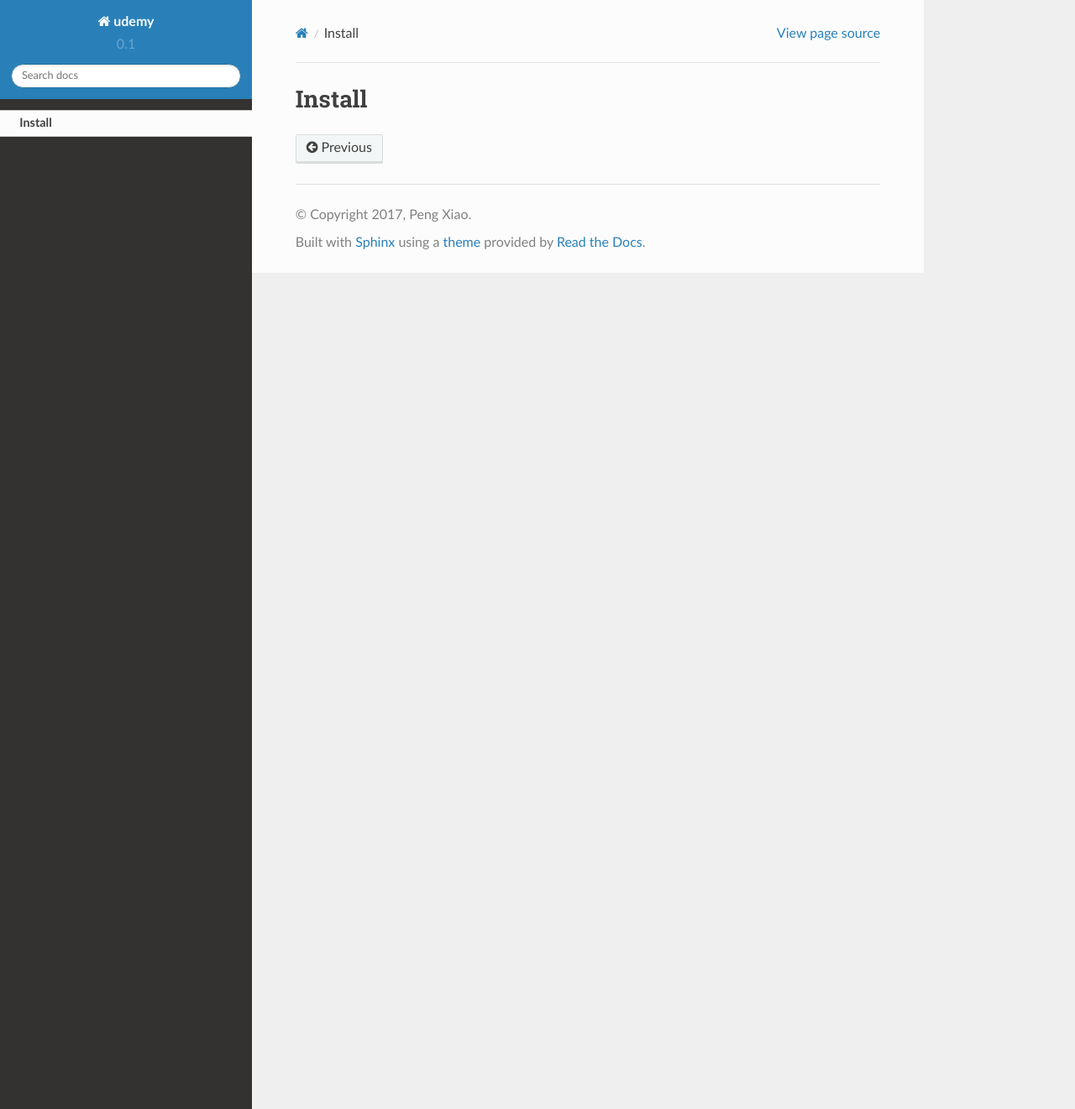
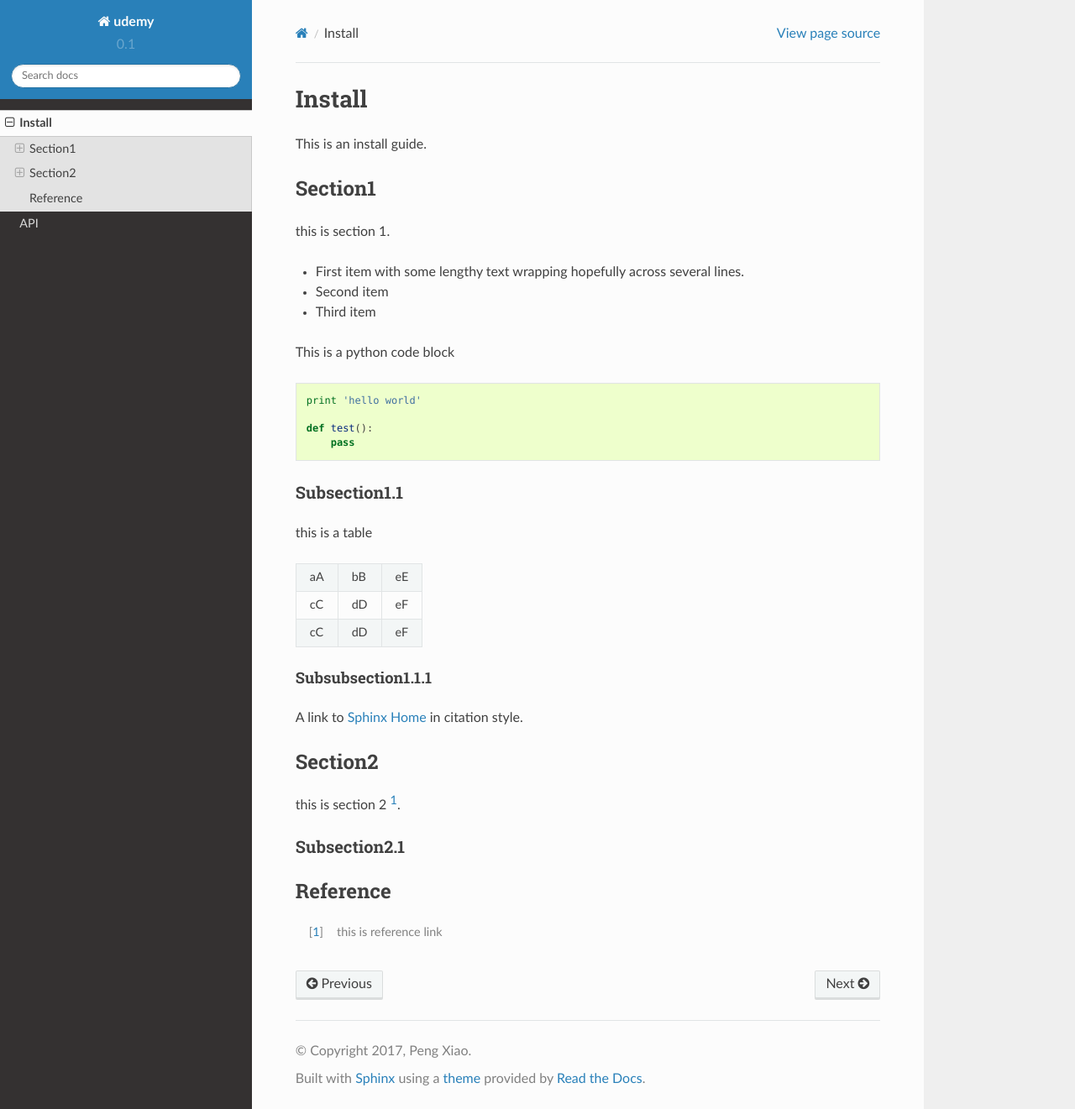
Before and after one commit to udemy-course/udemy, a Sphinx documentation site: the page built from docs/source/install.rst, in a window 1280 px wide and 1321 px high. Shown: the whole window at 84% size. Built offline with Sphinx 7.4.7 and the Read the Docs theme 2.0.0, drawn with Linux system fonts in a browser that asks for light colours.

Commit message:
add more doc
Signed-off-by: Peng Xiao <xiaoquwl@gmail.com>

```diff
--- /dev/null
+++ b/docs/source/api.rst
@@ -0,0 +1,3 @@
+####
+API
+####
--- a/docs/source/index.rst
+++ b/docs/source/index.rst
@@ -9,9 +9,10 @@ Udemy
 This is an Udemy documentation.
 
 .. toctree::
-   :maxdepth: 2
+   :maxdepth: 3
 
    install
+   api
 
 
 
--- a/docs/source/install.rst
+++ b/docs/source/install.rst
@@ -1,2 +1,59 @@
+#######
 Install
-=======
+#######
+
+This is an install guide.
+
+Section1
+========
+
+this is section 1.
+
+- First item with some lengthy
+  text wrapping hopefully
+  across several lines.
+- Second item
+- Third item
+
+This is a python code block
+
+.. code:: python
+
+    print 'hello world'
+
+    def test():
+        pass
+
+Subsection1.1
+-------------
+
+this is a table
+
+==  == ==
+aA  bB eE
+cC  dD eF
+cC  dD eF
+==  == ==
+
+Subsubsection1.1.1
+^^^^^^^^^^^^^^^^^^
+
+A link to `Sphinx Home`_ in citation style.
+
+
+Section2
+========
+
+this is section 2 [1]_.
+
+Subsection2.1
+-------------
+
+
+Reference
+=========
+
+.. _Sphinx Home: http://sphinx.pocoo.org
+
+
+.. [1] this is reference link
```
